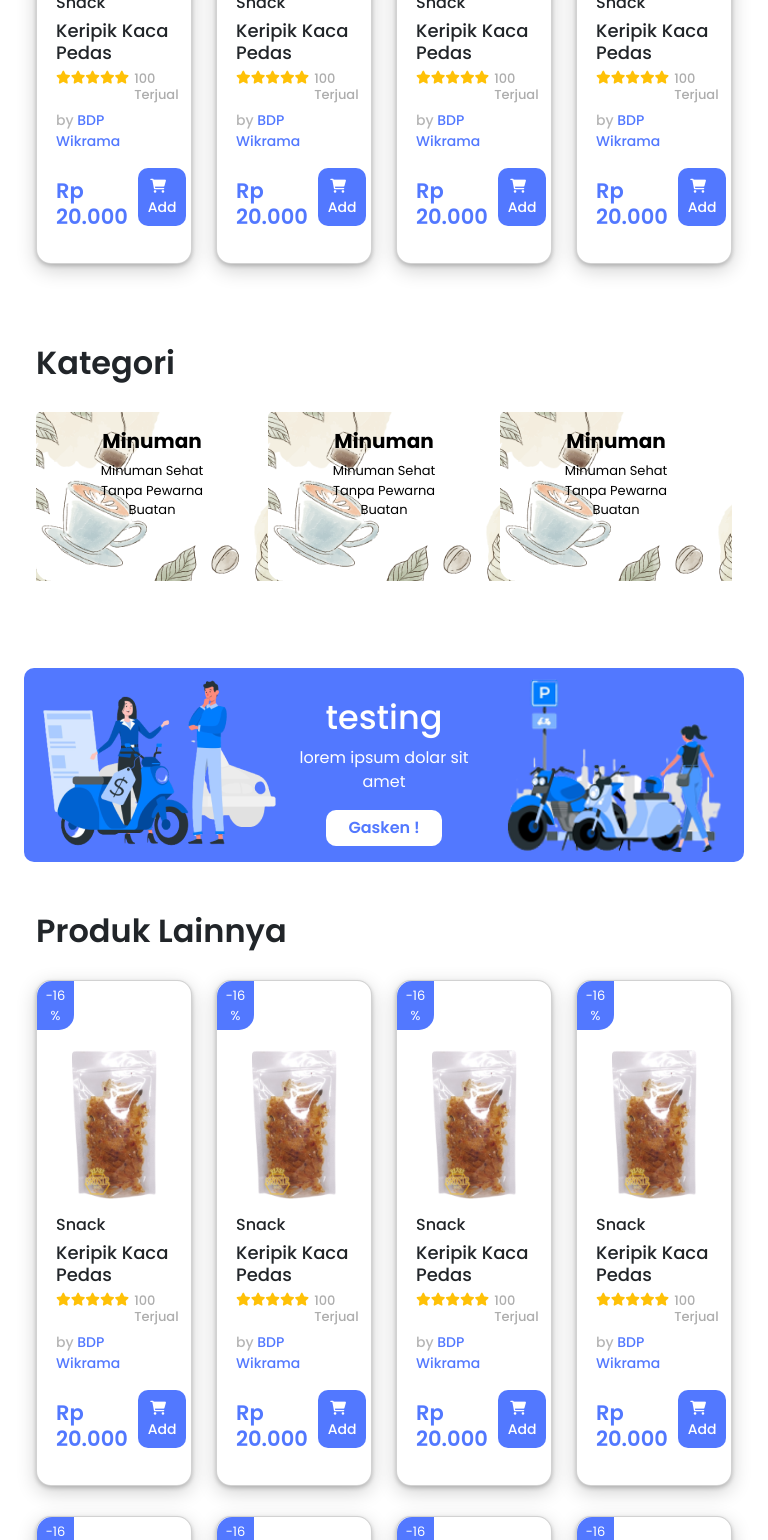
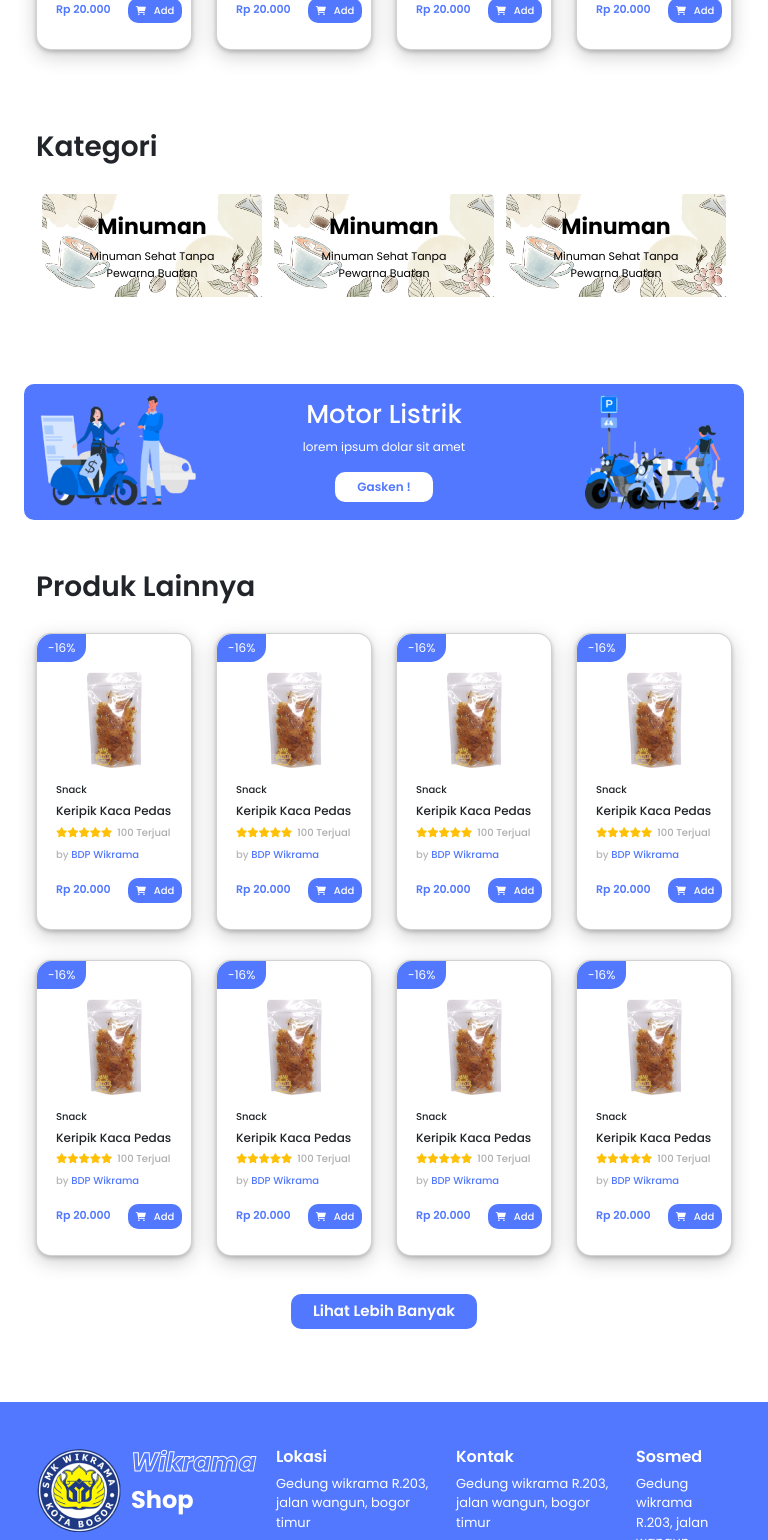
Before and after one commit to alvanfath/Wikrama-Shop-Jamsut, a React (Create React App) app: page / in a window 768 px wide. Shown: the part 680-2220 px from the top of the page. Built offline with nearby package versions, Linux system fonts and the light colour scheme.

Commit message:
responsive landing tablet

```diff
--- a/src/components/CTAMotor.js
+++ b/src/components/CTAMotor.js
@@ -9,7 +9,7 @@ const CTAMotor = () => {
                         <img src={Motor1}></img>
                     </div>
                     <div className="col-4 text-center txt-cta-motor">
-                        <h1>testing</h1>
+                        <h1>Motor Listrik</h1>
                         <p>lorem ipsum dolar sit amet</p>
                         <button className="btn-white">Gasken !</button>
                     </div>
--- a/src/components/ProdukLainnya.js
+++ b/src/components/ProdukLainnya.js
@@ -9,7 +9,7 @@ const ProdukLainnya = () => {
                 <div className="row">
                     <div className="col-3">
                         <div className="card produk">
-                            <span className="text-center col-3 card-badge">-16%</span>
+                            <span className="text-center col-lg-3 col-md-4 card-badge">-16%</span>
                             <img src={produk} className="card-img-top"></img>
                             <div className="card-body">
                                 <h6 className="card-categories">Snack</h6>
@@ -38,7 +38,7 @@ const ProdukLainnya = () => {
                     </div>
                     <div className="col-3">
                         <div className="card">
-                            <span className="text-center col-3 card-badge">-16%</span>
+                            <span className="text-center col-lg-3 col-md-4 card-badge">-16%</span>
                             <img src={produk} className="card-img-top"></img>
                             <div className="card-body">
                                 <h6 className="card-categories">Snack</h6>
@@ -67,7 +67,7 @@ const ProdukLainnya = () => {
                     </div>
                     <div className="col-3">
                         <div className="card">
-                            <span className="text-center col-3 card-badge">-16%</span>
+                            <span className="text-center col-lg-3 col-md-4 card-badge">-16%</span>
                             <img src={produk} className="card-img-top"></img>
                             <div className="card-body">
                                 <h6 className="card-categories">Snack</h6>
@@ -96,7 +96,7 @@ const ProdukLainnya = () => {
                     </div>
                     <div className="col-3">
                         <div className="card">
-                            <span className="text-center col-3 card-badge">-16%</span>
+                            <span className="text-center col-lg-3 col-md-4 card-badge">-16%</span>
                             <img src={produk} className="card-img-top"></img>
                             <div className="card-body">
                                 <h6 className="card-categories">Snack</h6>
@@ -125,7 +125,7 @@ const ProdukLainnya = () => {
                     </div>
                     <div className="col-3">
                         <div className="card">
-                            <span className="text-center col-3 card-badge">-16%</span>
+                            <span className="text-center col-lg-3 col-md-4 card-badge">-16%</span>
                             <img src={produk} className="card-img-top"></img>
                             <div className="card-body">
                                 <h6 className="card-categories">Snack</h6>
@@ -154,7 +154,7 @@ const ProdukLainnya = () => {
                     </div>
                     <div className="col-3">
                         <div className="card">
-                            <span className="text-center col-3 card-badge">-16%</span>
+                            <span className="text-center col-lg-3 col-md-4 card-badge">-16%</span>
                             <img src={produk} className="card-img-top"></img>
                             <div className="card-body">
                                 <h6 className="card-categories">Snack</h6>
@@ -183,7 +183,7 @@ const ProdukLainnya = () => {
                     </div>
                     <div className="col-3">
                         <div className="card">
-                            <span className="text-center col-3 card-badge">-16%</span>
+                            <span className="text-center col-lg-3 col-md-4 card-badge">-16%</span>
                             <img src={produk} className="card-img-top"></img>
                             <div className="card-body">
                                 <h6 className="card-categories">Snack</h6>
@@ -212,7 +212,7 @@ const ProdukLainnya = () => {
                     </div>
                     <div className="col-3">
                         <div className="card">
-                            <span className="text-center col-3 card-badge">-16%</span>
+                            <span className="text-center col-lg-3 col-md-4 card-badge">-16%</span>
                             <img src={produk} className="card-img-top"></img>
                             <div className="card-body">
                                 <h6 className="card-categories">Snack</h6>
--- a/src/components/RekomendasiProduk.js
+++ b/src/components/RekomendasiProduk.js
@@ -9,7 +9,7 @@ const RekomendasiProduk = () => {
                 <div className="row">
                     <div className="col-3">
                         <div className="card produk">
-                            <span className="text-center col-3 card-badge">-16%</span>
+                            <span className="text-center col-lg-3 col-md-4 card-badge">-16%</span>
                             <img src={produk} className="card-img-top"></img>
                             <div className="card-body">
                                 <h6 className="card-categories">Snack</h6>
@@ -38,7 +38,7 @@ const RekomendasiProduk = () => {
                     </div>
                     <div className="col-3">
                         <div className="card">
-                            <span className="text-center col-3 card-badge">-16%</span>
+                            <span className="text-center col-lg-3 col-md-4 card-badge">-16%</span>
                             <img src={produk} className="card-img-top"></img>
                             <div className="card-body">
                                 <h6 className="card-categories">Snack</h6>
@@ -67,7 +67,7 @@ const RekomendasiProduk = () => {
                     </div>
                     <div className="col-3">
                         <div className="card">
-                            <span className="text-center col-3 card-badge">-16%</span>
+                            <span className="text-center col-lg-3 col-md-4 card-badge">-16%</span>
                             <img src={produk} className="card-img-top"></img>
                             <div className="card-body">
                                 <h6 className="card-categories">Snack</h6>
@@ -96,7 +96,7 @@ const RekomendasiProduk = () => {
                     </div>
                     <div className="col-3">
                         <div className="card">
-                            <span className="text-center col-3 card-badge">-16%</span>
+                            <span className="text-center col-lg-3 col-md-4 card-badge">-16%</span>
                             <img src={produk} className="card-img-top"></img>
                             <div className="card-body">
                                 <h6 className="card-categories">Snack</h6>
--- a/src/style/custom.css
+++ b/src/style/custom.css
@@ -284,7 +284,7 @@ button.card-button {
     color: white;
 }
 
-footer{
+footer {
     padding-top: 20px;
 }
 
@@ -333,7 +333,8 @@ footer{
     text-align: center;
     bottom: 0;
 }
-hr{
+
+hr {
     color: #fff !important;
 }
 
@@ -341,3 +342,154 @@ hr{
     font-size: 15px;
     color: white;
 }
+
+/* 1024 */
+@media only screen and (min-width: 1024px) and (max-width:1200px) {
+    .carousel-caption {
+        bottom: 10% !important;
+    }
+
+    .carousel-caption h1 {
+        font-size: 34px;
+    }
+
+    .carousel-caption p {
+        font-size: 16px;
+    }
+
+    .header-sosmed i {
+        font-size: 16px;
+    }
+
+    h5.card-harga {
+        font-size: 18px;
+    }
+    button.card-button {
+        display: flex;
+        padding: 8px 10px;
+        font-size: 14px;
+    }
+
+    .icon-shop {
+        font-size: 13px;
+    }
+    .card-img-top{
+        width: 75px !important;
+    }
+    .card.categories img {
+        width: 300px !important;
+    }
+}
+
+@media only screen and (min-width: 768px) and (max-width: 1023px) {
+    .title-text{
+        font-size: 28px;
+    }
+    .carousel-caption {
+        bottom: 5% !important;
+    }
+
+    .carousel-caption h1 {
+        font-size: 24px;
+    }
+
+    .carousel-caption p {
+        font-size: 14px;
+    }
+
+    .header-sosmed i {
+        font-size: 12px;
+    }
+    .card {
+        margin-bottom: 30px;
+        padding: 10px 3px;
+    }
+
+    span.card-badge {
+        font-size: 12px;
+        top: -10px;
+        left: -3px;
+        padding: 5px 5px;
+    }
+    .card-img-top{
+        width: 55px !important;
+    }
+    .card-body h6{
+        font-size: 10px;
+    }
+    .card-body h5{
+        font-size: 12px;
+    }
+    .card-icon{
+        font-size: 10px;
+    }
+    h6.card-sold{
+        font-size: 10px;
+    }
+    .card-by{
+        font-size: 10px;
+    }
+    h5.card-harga {
+        position: relative;
+        top: 5px;
+        font-size: 11px;
+    }
+    button.card-button {
+        position: relative;
+        left: -10px;
+        display: flex;
+        padding: 5px 8px;
+        font-size: 10px;
+    }
+    .icon-shop {
+        margin-top: 3px;
+        font-size: 9px;
+    }
+    .card.categories img {
+        width: 220px !important;
+    }
+    .txt-card-categories{
+        position: relative;
+        top:0px;
+    }
+    .text-card-categories{
+        font-size: 22px !important;
+    }
+    .carousel-caption .tag-card-categories{
+        font-size: 11px !important;
+    }
+    .card-cta img{
+        width: 160px;
+    }
+    .txt-cta-motor{
+        position: relative;
+        top: 5px;
+    }
+    .txt-cta-motor h1{
+        font-size: 26px;
+    }
+    .txt-cta-motor p{
+        font-size: 12px;
+    }
+    button.btn-white{
+        font-size: 12px;
+    }
+    button.btn-solid{
+        font-size: 15px;
+    }
+    .logo-footer img{
+        width: 90px !important;
+    }
+    .txt-footer-logo h1{
+        font-size: 26px;
+    }
+    .txt-footer-logo h2{
+        font-size: 24px;
+    }
+    .footer-text h3{
+        font-size: 16px;
+    }
+    .footer-text p{
+        font-size: 13px;
+    }
+}
```
Also changed, not shown: src/components/CardKategori.js (+4 -4 lines).
